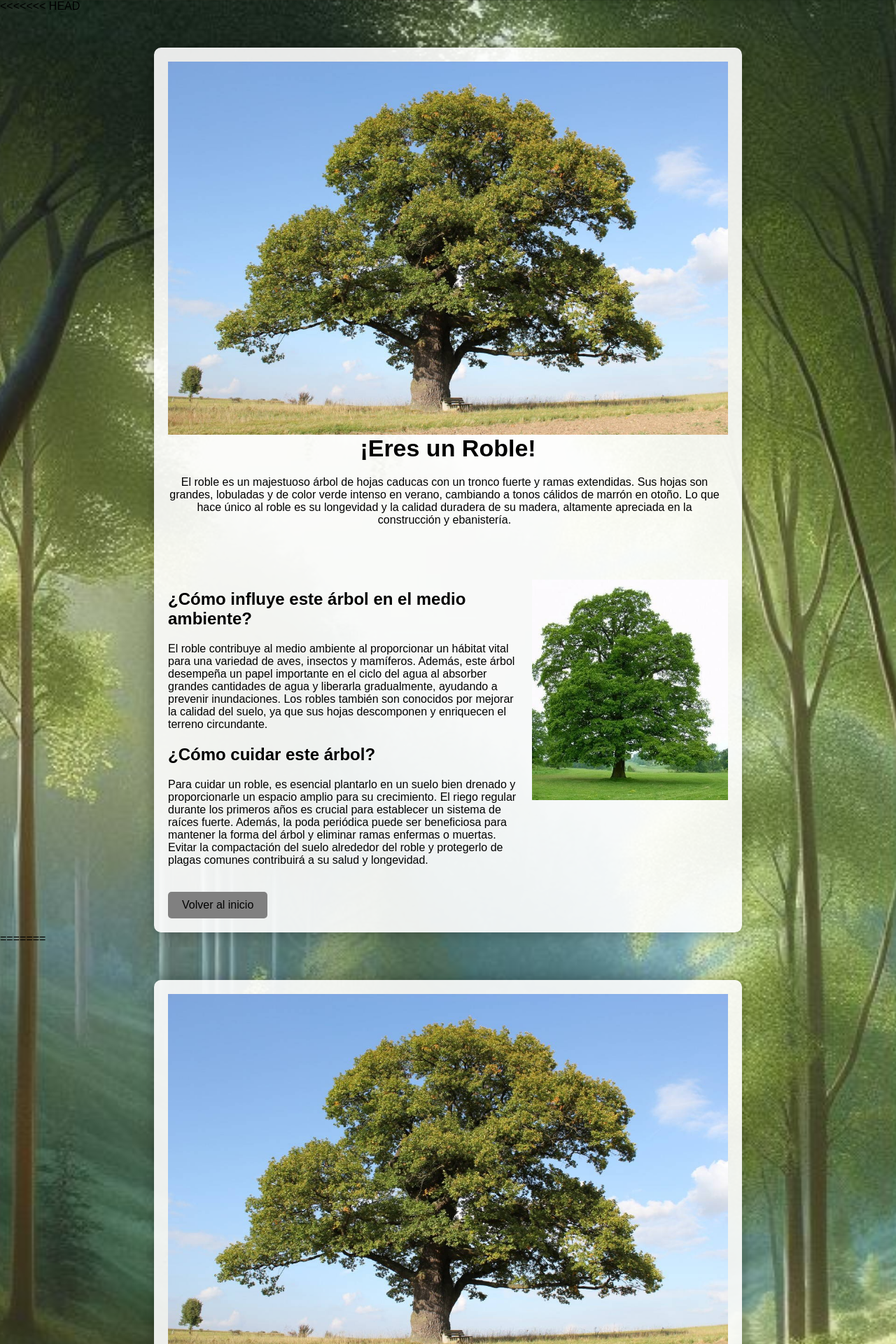
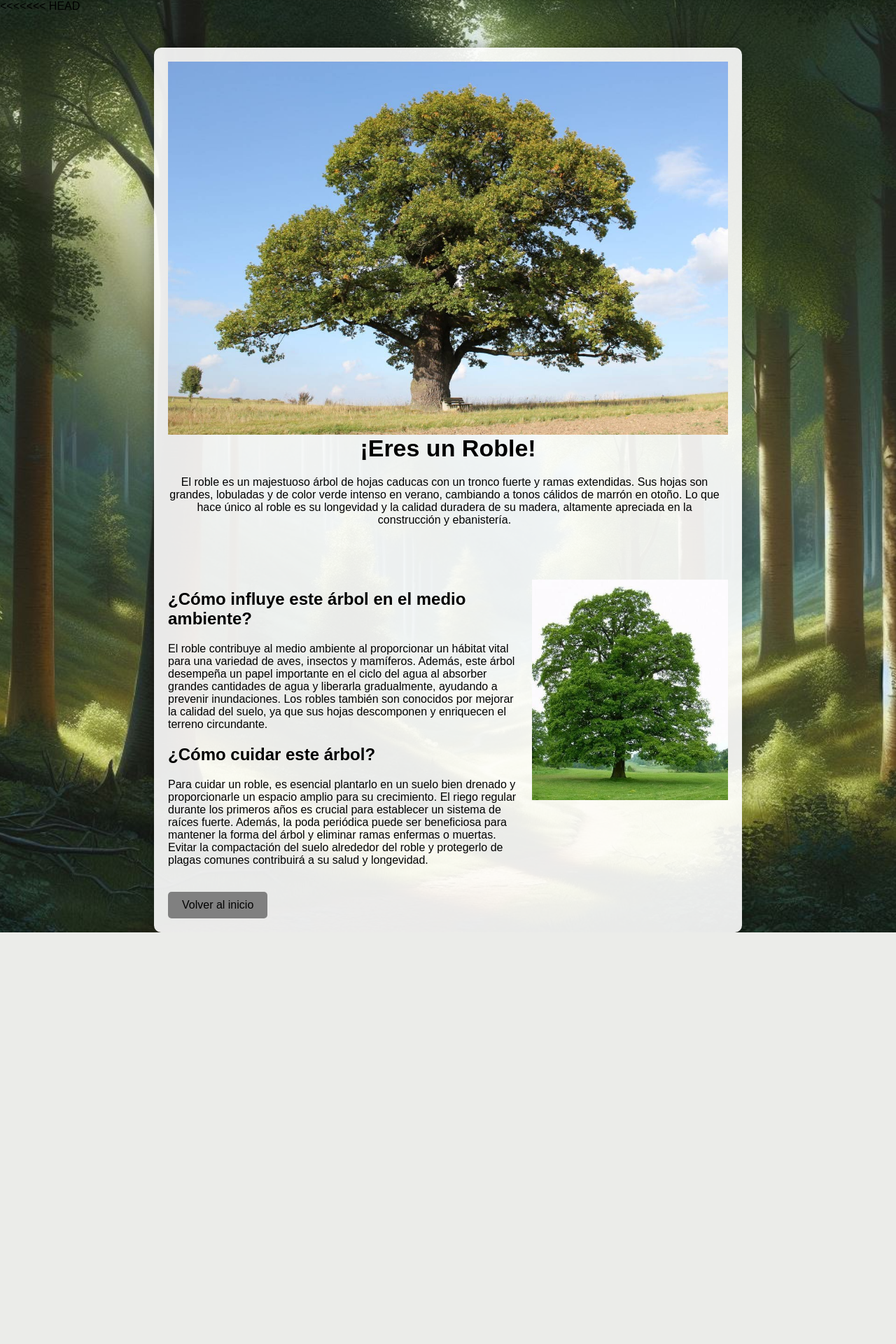
Before and after one commit to NiCoVEM/TRABAJO-INTRO, a Django app: template trabajo_intro/templates/roble.html in a window 1280 px wide. Shown: the top 1920 px of the page at 70% size. After the commit the page ends 1332 px from the top, so only its background shows below. Run offline with Django 4.2, Linux system fonts and the light colour scheme; the template is opened without the code that fills it, so the values that code supplies are empty.

Commit message:
Update roble.html

```diff
--- a/trabajo_intro/templates/roble.html
+++ b/trabajo_intro/templates/roble.html
@@ -109,97 +109,3 @@
         </div>
     </div>
 </body>
-=======
-{% load static %}
-
-<!DOCTYPE html>
-<html lang="es">
-<head>
-    <meta charset="UTF-8">
-    <meta name="viewport" content="width=device-width, initial-scale=1.0">
-    <title>Página Cool</title>
-    <style>
-        body {
-            margin: 0;
-            padding: 0;
-            background-image: url("{% static '/BOOTSTRAP/imagenes/fondo-pagina-2.jpg' %}");
-            background-size: cover;
-            background-position: center;
-            font-family: 'Arial', sans-serif;
-            color: #000;
-        }
-
-        .container {
-            max-width: 800px;
-            margin: 0 auto;
-            padding: 20px;
-            background-color: rgba(255, 255, 255, 0.9);
-            border-radius: 10px;
-            margin-top: 50px;
-            box-shadow: 0 0 20px rgba(0, 0, 0, 0.3);
-        }
-
-        .header {
-            text-align: center;
-            margin-bottom: 20px;
-        }
-
-        .header img {
-            max-width: 100%;
-            height: auto;
-        }
-
-        .title {
-            font-size: 34px;
-            font-weight: bold;
-        }
-
-        .main-content {
-            text-align: center;
-            margin-top: 20px;
-            margin-bottom: 20px;
-        }
-
-        .main-content p {
-            margin-right: 10px;
-        }
-
-        .main-content .small-image {
-            max-width: 280px;
-            height: auto;
-            float: right;
-        }
-
-        .footer {
-            text-align: left;
-            margin-top: 50px;
-            margin-right: 300px;
-            padding-top: 20px;
-            border-top: 1px solid rgb(255, 255, 255)8e8;
-        }
-    </style>
-</head>
-<body>
-
-    <div class="container">
-        <div class="header">
-            <img src="{% static '/BOOTSTRAP/imagenes/Roble1.jpg' %}" alt="Imagen Superior">
-            <div class="title">¡Eres un Roble!</div>
-        </div>
-
-        <div class="main-content">
-            <p>El roble es un majestuoso árbol de hojas caducas con un tronco fuerte y ramas extendidas. Sus hojas son grandes, lobuladas y de color verde intenso en verano, cambiando a tonos cálidos de marrón en otoño. Lo que hace único al roble es su longevidad y la calidad duradera de su madera, altamente apreciada en la construcción y ebanistería.</p>
-            <img class="small-image" src="{% static '/BOOTSTRAP/imagenes/Roble2.jpg' %}" alt="Imagen Inferior">
-        </div>
-
-        <div class="footer">
-            <h2>¿Cómo influye este árbol en el medio ambiente?</h2>
-            <p>El roble contribuye al medio ambiente al proporcionar un hábitat vital para una variedad de aves, insectos y mamíferos. Además, este árbol desempeña un papel importante en el ciclo del agua al absorber grandes cantidades de agua y liberarla gradualmente, ayudando a prevenir inundaciones. Los robles también son conocidos por mejorar la calidad del suelo, ya que sus hojas descomponen y enriquecen el terreno circundante.</p>
-            <h2>¿Cómo cuidar este árbol?</h2>
-            <p>Para cuidar un roble, es esencial plantarlo en un suelo bien drenado y proporcionarle un espacio amplio para su crecimiento. El riego regular durante los primeros años es crucial para establecer un sistema de raíces fuerte. Además, la poda periódica puede ser beneficiosa para mantener la forma del árbol y eliminar ramas enfermas o muertas. Evitar la compactación del suelo alrededor del roble y protegerlo de plagas comunes contribuirá a su salud y longevidad.</p>
-        </div>
-    </div>
-    <a href="/entrada">Volver al inicio</a>
-</body>
->>>>>>> 13a732e8013995cd99b8afb92745e51552523eaf
-</html>
```
